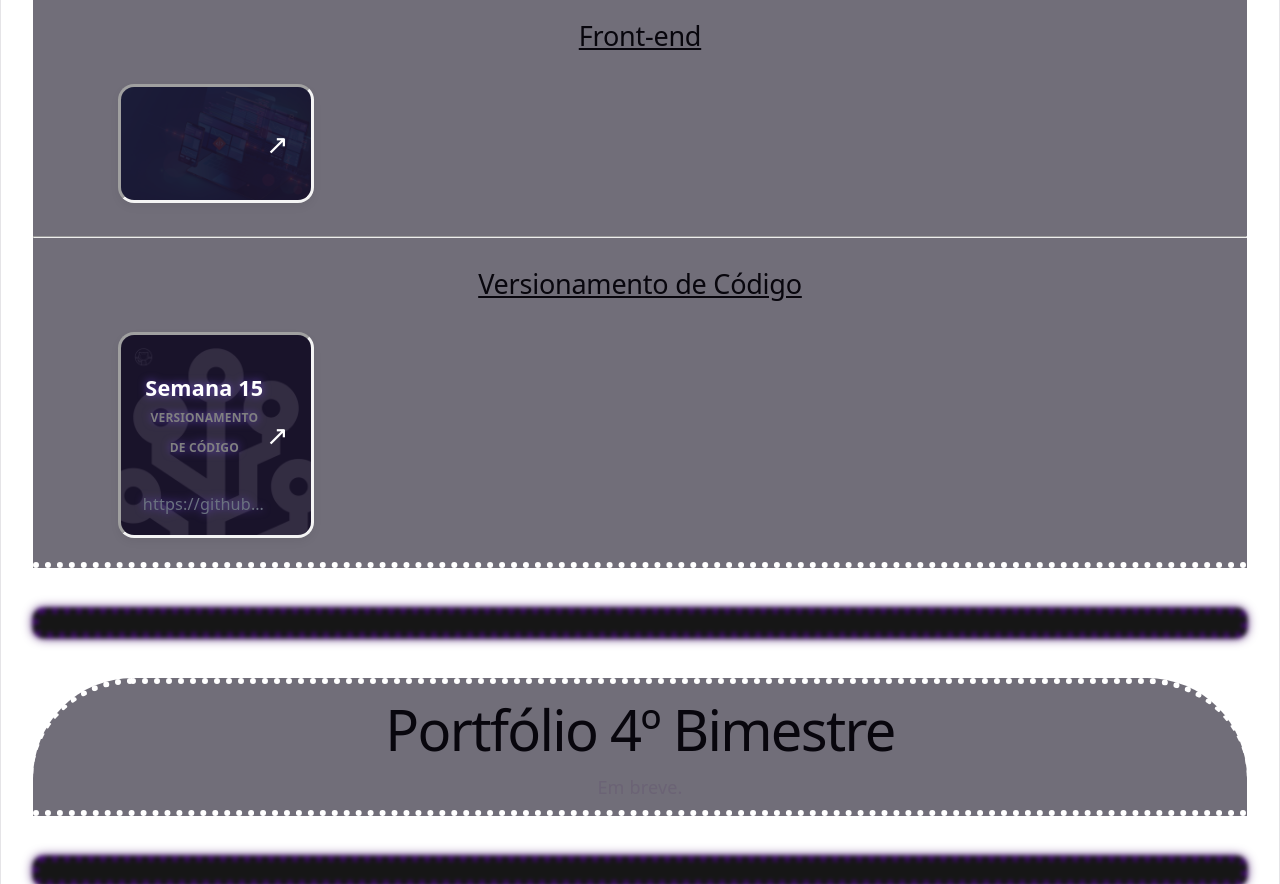
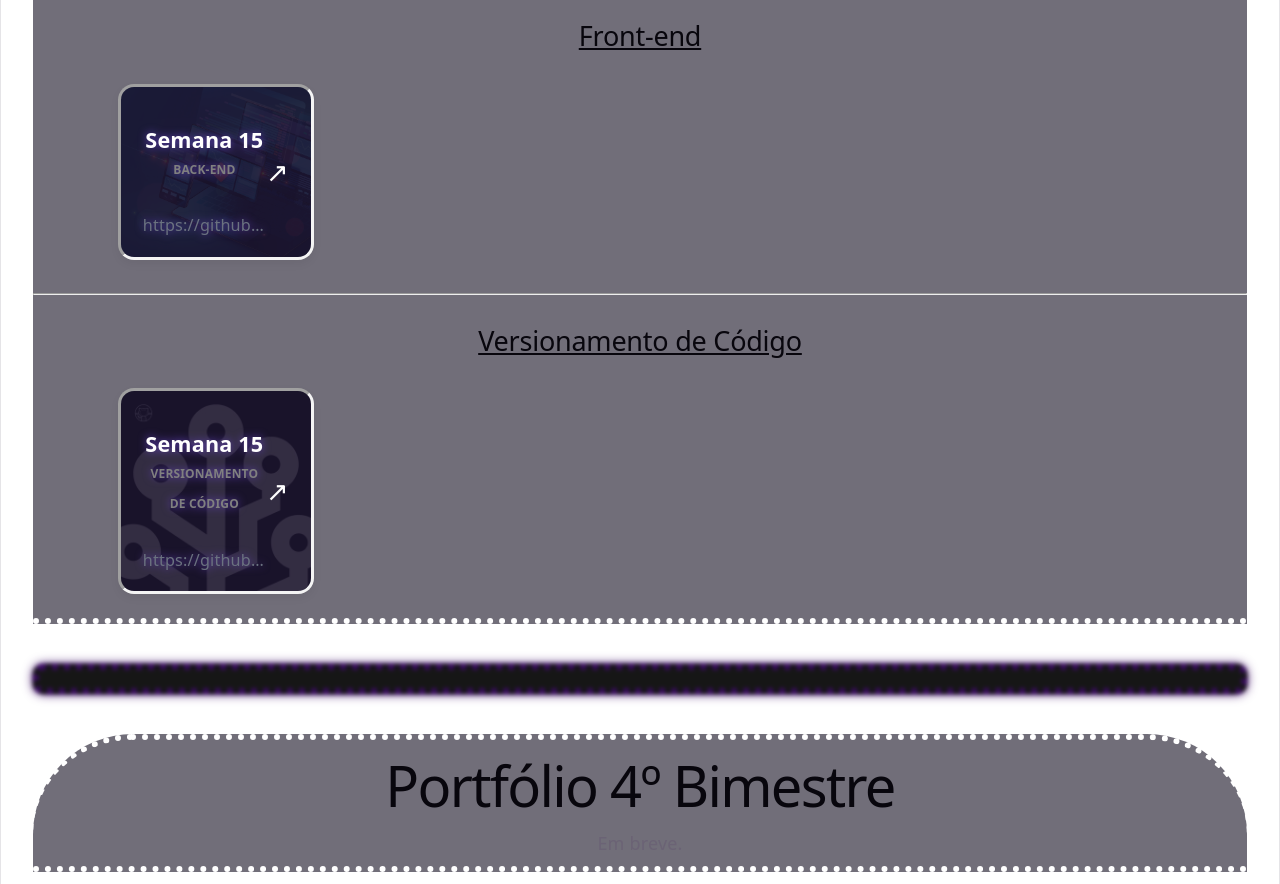
Before and after one commit to danielcanunciato/Portfolio-3DS, a React (Vite) app: page / in a window 1280 px wide. Shown: the part 4220-5104 px from the top of the page. Built offline with nearby package versions, Linux system fonts and the light colour scheme.

Commit message:
backend sem15

```diff
--- a/src/App.jsx
+++ b/src/App.jsx
@@ -130,7 +130,7 @@ export default function App() {
 
     // Backend
     [
-      {}
+      {sem: "Semana 15", url: "https://github.com/danielcanunciato/Portfolio-3BIM/tree/main/backend/sem15", subject: "BACK-END"}
     ],
 
     // Versionamento
```
